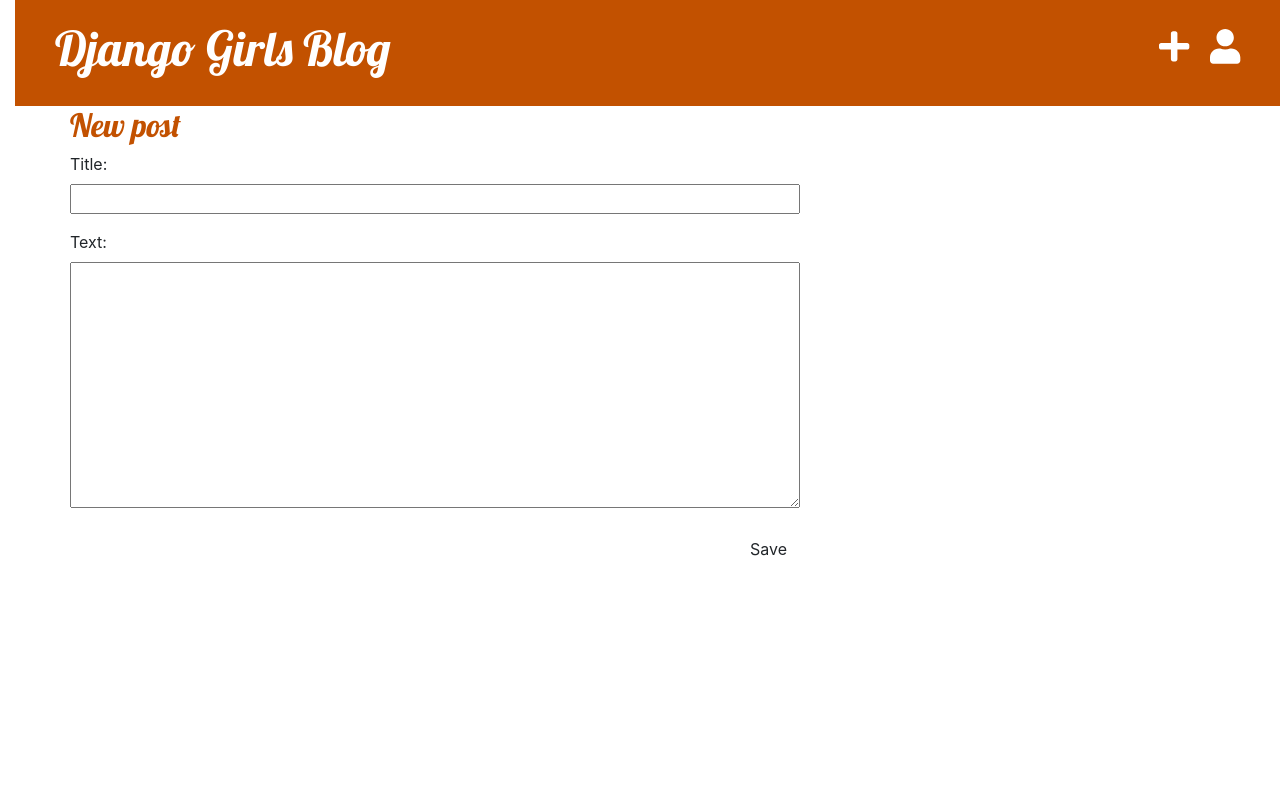
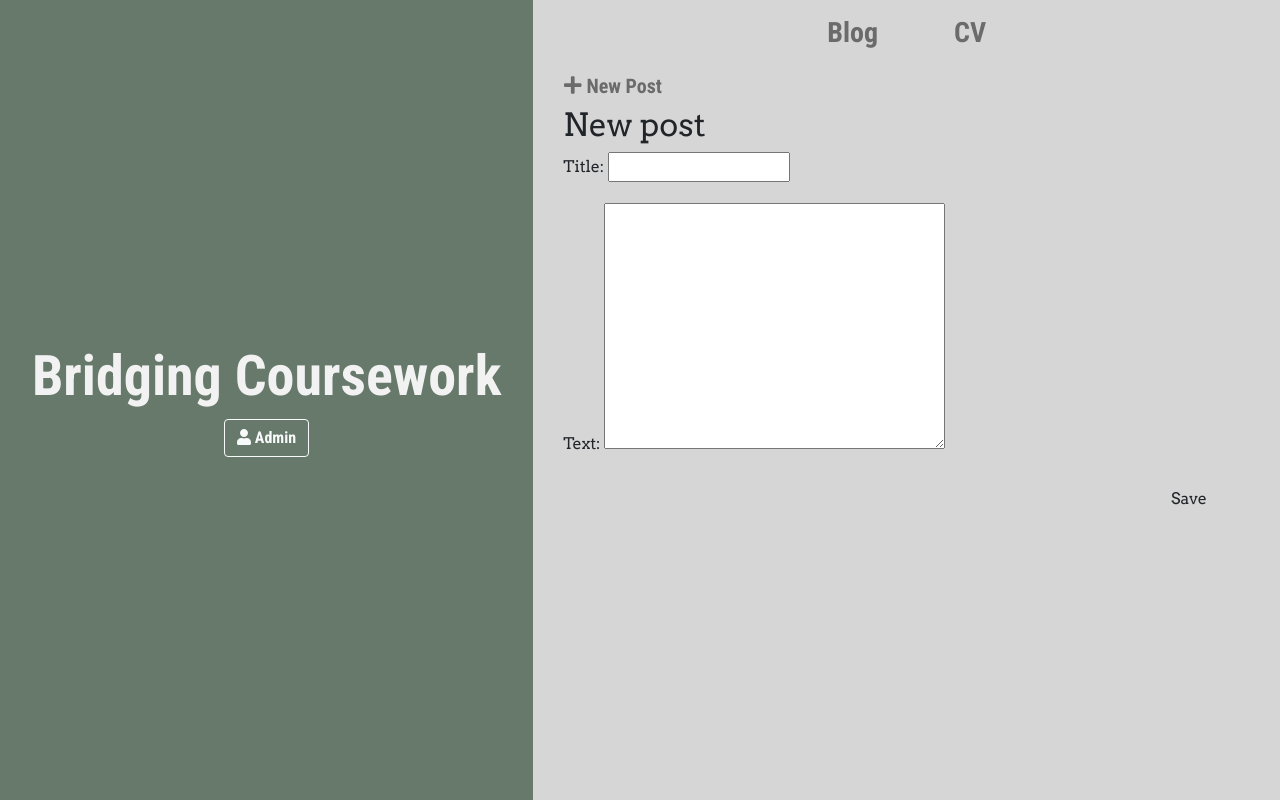
Before and after one commit to GeorgeCurnock/my-first-blog, a Django app: page /post/new/ in a window 1280 px wide. Run offline with Django 3.2, Linux system fonts and the light colour scheme; the visitor is signed in with stand-in values (Sample User, id 1); some libraries are stand-ins or nearby versions.

Commit message:
Made some changes to the blog page layout and colour schemes. To be done is finish messing with the list of blog posts and ensure its responsive to different screen sizes.

```diff
--- a/blog/static/css/blog.css
+++ b/blog/static/css/blog.css
@@ -1,27 +1,59 @@
-body{
-    padding-left: 15px;
+html, body{
+    height: 100%;
+    font-family: 'Arvo', serif;
+    overflow: hidden;
 }
 
-h1, a, h2, a {
-    color: #C25100;
-    font-family: 'Lobster';
+.row, .container-fluid{
+    height: 100%;
 }
 
-.page-header {
-background-color: #C25100;
-margin-top: 0;
-padding: 20px 20px 20px 40px;
+h1, a, h3, a{
+    font-family: 'Roboto Condensed', sans-serif;
 }
+
+h1 > a{
+    color: #F2F2F2;
+}
+
+h5 > a{
+    color: rgba(0,0,0,.5)
+
+}
+
+h5 > a:hover{
+    color: rgba(0,0,0,.7);
+    text-decoration: none;
+}
+
+
+.title-side{
+    background-color: #67796b;
+    height: 100%;
+}
+.title-box{
+    height: 100%;
+}
+
+.title:hover{
+    text-decoration: none;
+    transition: color 0.2s ease-in-out;
+    color: #1a1f1b;
+}
+
+.content-side{
+    background-color: #d6d6d6;
+    height: 100%;
+}
+
+.nav-item{
+    margin-left: 30px;
+    margin-right: 30px;
+}
+
 .page-header h1, .page-header h1 a, .page-header h1 a:visited, .page-header h1 a:active {
-color: #ffffff;
 font-size: 36pt;
 text-decoration: none;
-}
-.content {
-margin-left: 40px;
-}
-h1, h2, h3, h4 {
-font-family: 'Lobster', cursive;
 }
 .date {
 color: #828282;
@@ -30,14 +62,8 @@ color: #828282;
 float: right;
 }
 .post-form textarea, .post-form input {
-width: 100%;
 }
-.top-menu, .top-menu:hover, .top-menu:visited {
-color: #ffffff;
-float: right;
-font-size: 26pt;
-margin-right: 20px;
-}
+
 .post {
 margin-bottom: 70px;
 }
--- a/blog/templates/blog/base.html
+++ b/blog/templates/blog/base.html
@@ -6,42 +6,63 @@
     <meta charset="utf-8">
     <title>George's Blog</title>
 
-    <link rel="stylesheet" type="text/css" href="https://stackpath.bootstrapcdn.com/bootstrap/4.4.1/css/bootstrap.min.css" integrity="sha384-Vkoo8x4CGsO3+Hhxv8T/Q5PaXtkKtu6ug5TOeNV6gBiFeWPGFN9MuhOf23Q9Ifjh" crossorigin="anonymous">
+    <link rel="stylesheet" type="text/css"
+          href="https://stackpath.bootstrapcdn.com/bootstrap/4.4.1/css/bootstrap.min.css"
+          integrity="sha384-Vkoo8x4CGsO3+Hhxv8T/Q5PaXtkKtu6ug5TOeNV6gBiFeWPGFN9MuhOf23Q9Ifjh" crossorigin="anonymous">
     <link rel="stylesheet" href="{% static 'css/blog.css' %}">
-    <link href="//fonts.googleapis.com/css?family=Lobster&subset=latin,latin-ext" rel="stylesheet" type="text/css">
+    <link href="https://fonts.googleapis.com/css2?family=Roboto+Condensed:wght@700&display=swap" rel="stylesheet">
+    <link href="https://fonts.googleapis.com/css2?family=Arvo:wght@400;700&display=swap" rel="stylesheet">
 
     <!-- Our project just needs Font Awesome Solid + Brands -->
-    <link rel="stylesheet"  href="{%  static 'fontawesome/css/fontawesome.css' %}">
-    <link rel="stylesheet"  href="{%  static 'fontawesome/css/brands.css' %}">
-    <link rel="stylesheet"  href="{%  static 'fontawesome/css/solid.css' %}">
-    <link rel="stylesheet"  href="{%  static 'fontawesome/css/regular.css' %}">
+    <link rel="stylesheet" href="{% static 'fontawesome/css/fontawesome.css' %}">
+    <link rel="stylesheet" href="{% static 'fontawesome/css/brands.css' %}">
+    <link rel="stylesheet" href="{% static 'fontawesome/css/solid.css' %}">
+    <link rel="stylesheet" href="{% static 'fontawesome/css/regular.css' %}">
 
     <!-- Our project just needs Font Awesome Solid + Brands -->
-    <script defer src="{%  static 'fontawesome/js/brands.js' %}"></script>
-    <script defer src="{%  static 'fontawesome/js/solid.js' %}"></script>
-    <script defer src="{%  static 'fontawesome/js/fontawesome.js' %}"></script>
-    <script defer src="{%  static 'fontawesome/js/regular.js' %}"></script>
-
+    <script defer src="{% static 'fontawesome/js/brands.js' %}"></script>
+    <script defer src="{% static 'fontawesome/js/solid.js' %}"></script>
+    <script defer src="{% static 'fontawesome/js/fontawesome.js' %}"></script>
+    <script defer src="{% static 'fontawesome/js/regular.js' %}"></script>
 </head>
 
 <body>
+<div class="container-fluid">
+    <div class="row">
+        <div class="col-5 title-side">
+            <div class="d-flex align-items-center justify-content-center title-box">
+                <div class="align-self-center title">
+                    <h1><a href="/" class="display-4 title">Bridging Coursework</a></h1>
+                    <div class="d-flex justify-content-center">
+                        <a href="{% url 'admin:index' %}" class="btn btn-outline-light"><i class="fas fa-user"></i>
+                            Admin</a>
+                    </div>
+                </div>
+            </div>
+        </div>
 
-    <div class="page-header">
-        <a href="{% url 'admin:index' %}" class="top-menu"><i class="fas fa-user"></i></a>
+        <div class="col-7 content-side">
+            <div class="content-header">
+                <nav class="navbar navbar-expand-lg navbar-light justify-content-center">
+                    <div class="navbar-nav">
+                        <h3><a class="nav-item nav-link" href="#">Blog</a></h3>
+                        <h3><a class="nav-item nav-link" href="#">CV</a></h3>
+                    </div>
+                </nav>
                 {% if user.is_authenticated %}
-        <a href="{% url 'post_new' %}" class="top-menu"><i class="fas fa-plus"></i></a>
+                    <h5><a href="{% url 'post_new' %}" class="ml-3"><i class="fas fa-plus"></i> New Post</a>
+                    </h5>
                 {% endif %}
-        <h1><a href="/">Django Girls Blog</a></h1>
             </div>
-    <div class="content container">
-        <div class="row">
-            <div class="col-md-8">
+            <div class="content container row">
+                <div class="col-12">
                     {% block content %}
+
                     {% endblock %}
                 </div>
             </div>
         </div>
-
+    </div>
+</div>
 </body>
-
 </html>
```
Lines whose indentation alone changed are shown as unchanged.
